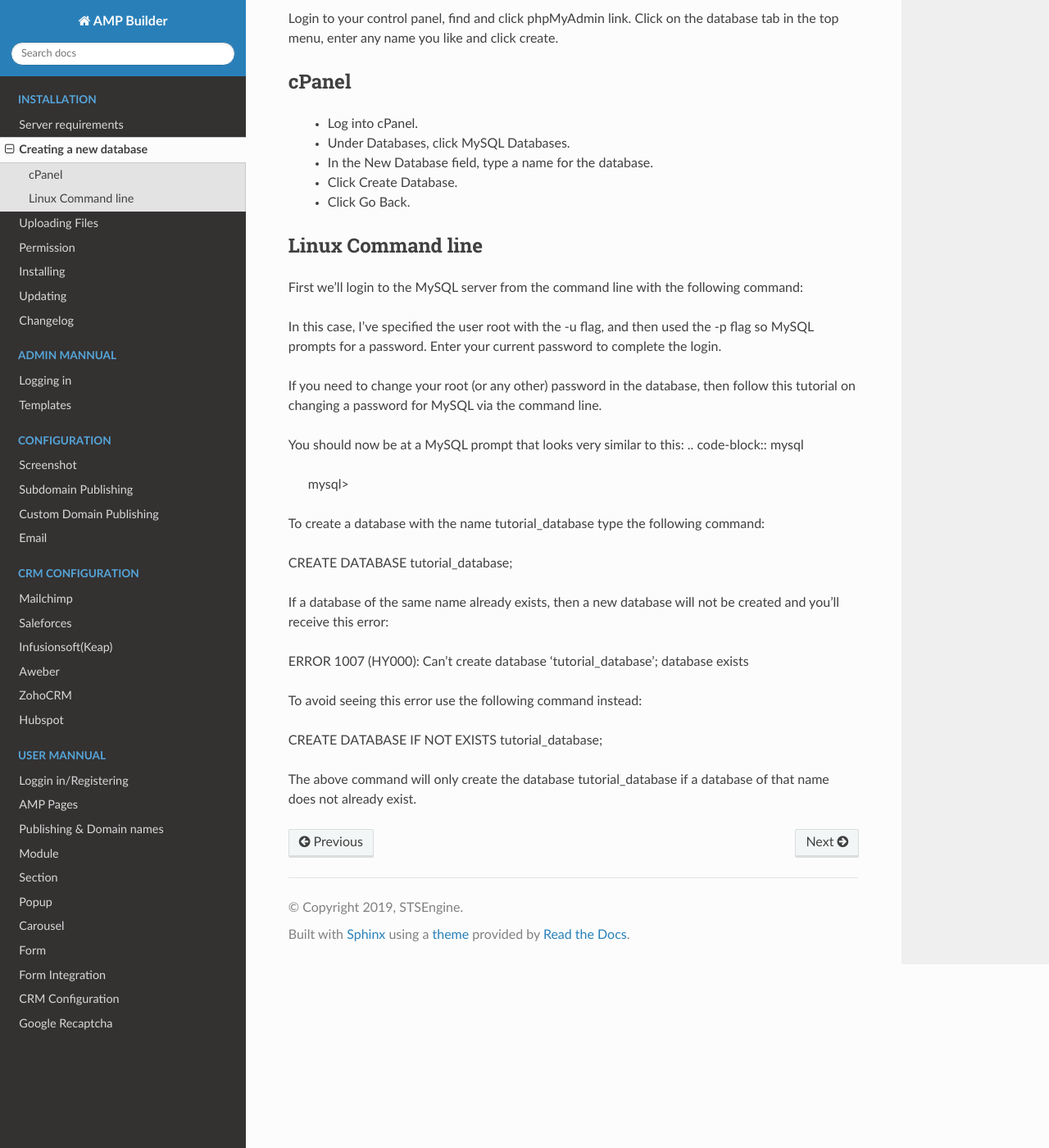
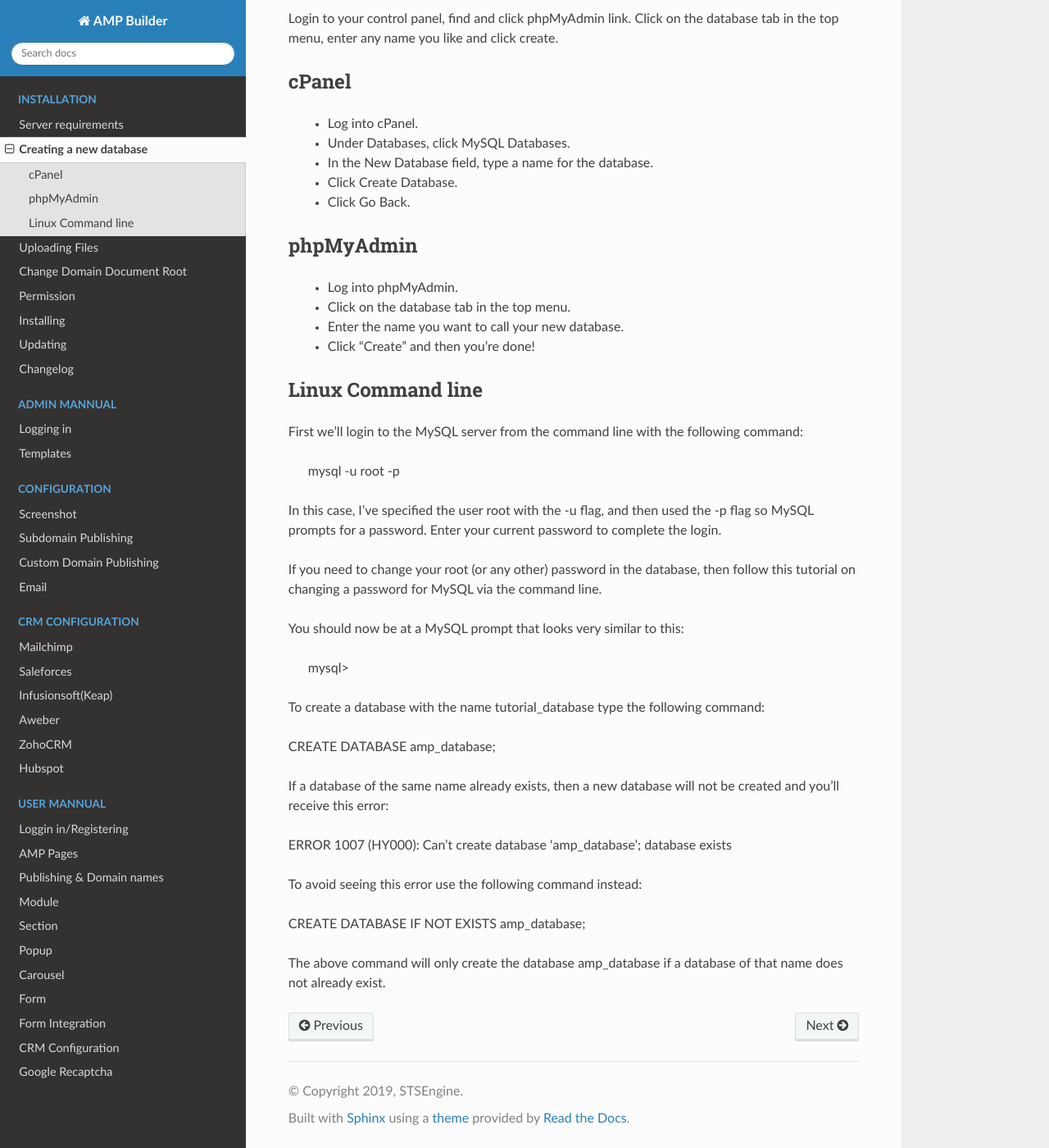
Before and after one commit to logozadocs/-ampbuilder-docs-en, a Sphinx documentation site: the page built from source/_install/create_db.rst, in a window 1280 px wide and 1400 px high, scrolled down 293 px. Shown: the whole window at 82% size. Built offline with Sphinx 7.4.7 and the Read the Docs theme 2.0.0, drawn with Linux system fonts in a browser that asks for light colours.

Commit message:
no message

```diff
--- a/source/_install/create_db.rst
+++ b/source/_install/create_db.rst
@@ -17,12 +17,19 @@ cPanel
  - Click Go Back.
 
 ==============
+phpMyAdmin
+==============
+ - Log into phpMyAdmin.
+ - Click on the database tab in the top menu.
+ - Enter the name you want to call your new database.
+ - Click "Create" and then you're done!
+
+==============
 Linux Command line
 ==============
 
 First we’ll login to the MySQL server from the command line with the following command:
 
-.. code-block:: mysql
 	mysql -u root -p
 
 In this case, I’ve specified the user root with the -u flag, and then used the -p flag so MySQL prompts for a password. Enter your current password to complete the login.
@@ -30,20 +37,19 @@ In this case, I’ve specified the user root with the -u flag, and then used the
 If you need to change your root (or any other) password in the database, then follow this tutorial on changing a password for MySQL via the command line.
 
 You should now be at a MySQL prompt that looks very similar to this:
-.. code-block:: mysql
 
 	mysql>
 
 To create a database with the name tutorial_database type the following command:
 
-CREATE DATABASE tutorial_database;
+CREATE DATABASE amp_database;
 
 If a database of the same name already exists, then a new database will not be created and you’ll receive this error:
 
-ERROR 1007 (HY000): Can't create database 'tutorial_database'; database exists
+ERROR 1007 (HY000): Can't create database 'amp_database'; database exists
 
 To avoid seeing this error use the following command instead:
 
-CREATE DATABASE IF NOT EXISTS tutorial_database;
+CREATE DATABASE IF NOT EXISTS amp_database;
 
-The above command will only create the database tutorial_database if a database of that name does not already exist.
+The above command will only create the database amp_database if a database of that name does not already exist.
--- a/source/_install/upload_files.rst
+++ b/source/_install/upload_files.rst
@@ -1,3 +1,3 @@
 Uploading Files
 ==============
-After creating a database, unzpip the .zip file you donwloaded and upload the contents of LandingMall folder to your server root folder (usually called www or html or something similar), shared hosting providers usually have a web based file manager, but you should use something like Filezilla to do the upload as the web based managers can cause various problems fairly often.
+After creating a database, unzpip the .zip file you donwloaded and upload the contents of AMPBuilder folder to your server root folder (usually called www or html or something similar), shared hosting providers usually have a web based file manager, but you should use something like Filezilla to do the upload as the web based managers can cause various problems fairly often.
--- a/source/index.rst
+++ b/source/index.rst
@@ -22,6 +22,7 @@ To purchase AMP Builder `Click Here <https://AMP Builder.stsengine.com>`__
    _install/requirement
    _install/create_db
    _install/upload_files
+   _install/doc_root
    _install/file_permission
    _install/install
    _install/updating
```
Also changed, not shown: source/_install/doc_root.rst (added, +13 -0 lines).
